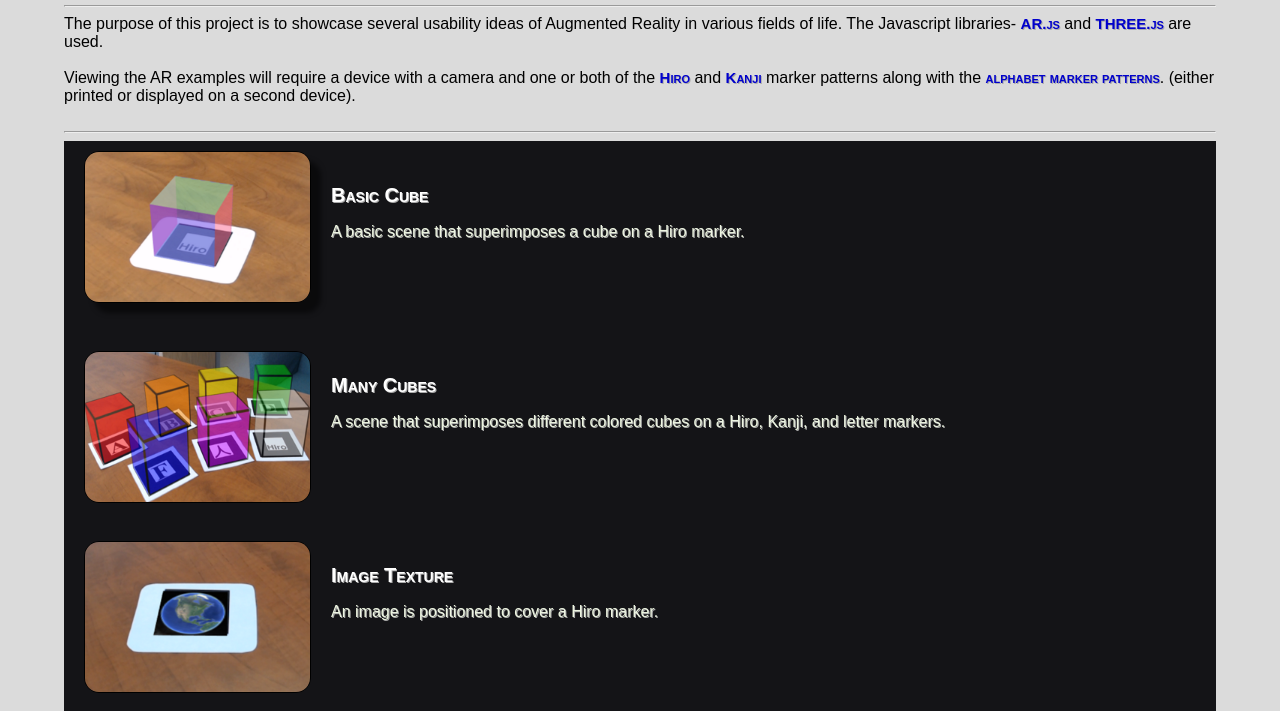
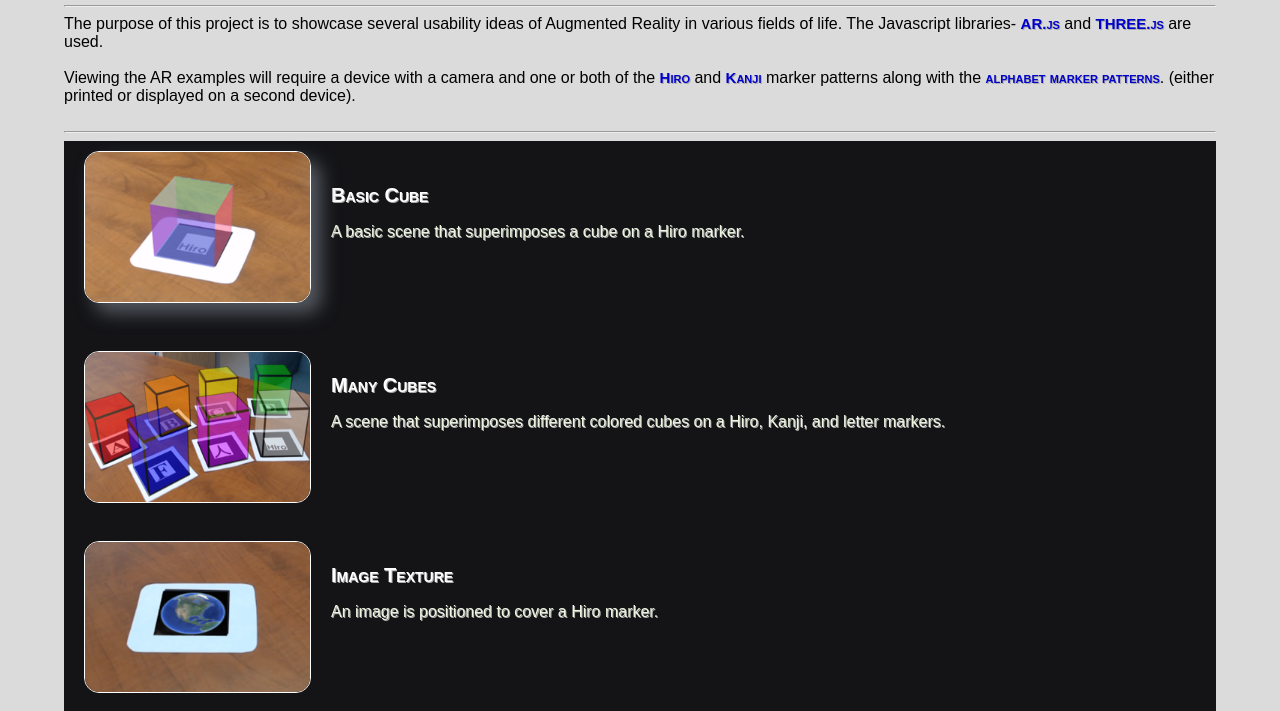
Before and after one commit to shrishty7/Augmented-Reality-Projects, a plain HTML site: page index.html in a window 1280 px wide. In both pictures the pointer is over the picture 197 px from the left and 325 px from the top of the page. Shown: the part 89-800 px from the top of the page. Drawn offline with Linux system fonts and the light colour scheme.

Commit message:
shadow changes

```diff
--- a/css/index.css
+++ b/css/index.css
@@ -92,7 +92,7 @@ a:hover {
 a .superImage {
     height: 150px;
     width: 225px;
-    border: 1px solid #000000;
+    border: 1px solid #ffffff;
     margin: 0px 20px 0px 0px;
     float: left;
     /* Rounded corners */
@@ -110,18 +110,18 @@ a .superImage {
 a:hover .superImage {
     top: -10px;
     /* fallback on standard opaque colors */
-    -moz-box-shadow: 10px 10px 5px #888;
-    -webkit-box-shadow: 10px 10px 5px #888;
-    box-shadow: 10px 10px 5px #888;
+    /* -moz-box-shadow: 10px 10px 5px #888; */
+    /* -webkit-box-shadow: 10px 10px 5px #888; */
+    /* box-shadow: 10px 10px 5px #888; */
     /* translucent: the way shadows should be */
-    -moz-box-shadow: 10px 10px 5px rgba(0, 0, 0, 0.5);
-    -webkit-box-shadow: 10px 10px 5px rgba(0, 0, 0, 0.5);
-    box-shadow: 10px 10px 5px rgba(0, 0, 0, 0.5);
+    /* -moz-box-shadow: 10px 10px 5px rgba(0, 0, 0, 0.5); */
+    /* -webkit-box-shadow: 10px 10px 5px rgba(0, 0, 0, 0.5); */
+    box-shadow: 10px 10px 18px #555a61;
     -webkit-transition: all 300ms ease-in-out;
     -moz-transition: all 300ms ease-in-out;
     -o-transition: all 300ms ease-in-out;
     -ms-transition: all 300ms ease-in-out;
-    transition: all 300ms ease-in-out;
+    transition: all 200ms ease-in-out;
 }
 
 .bigTitle {
```
